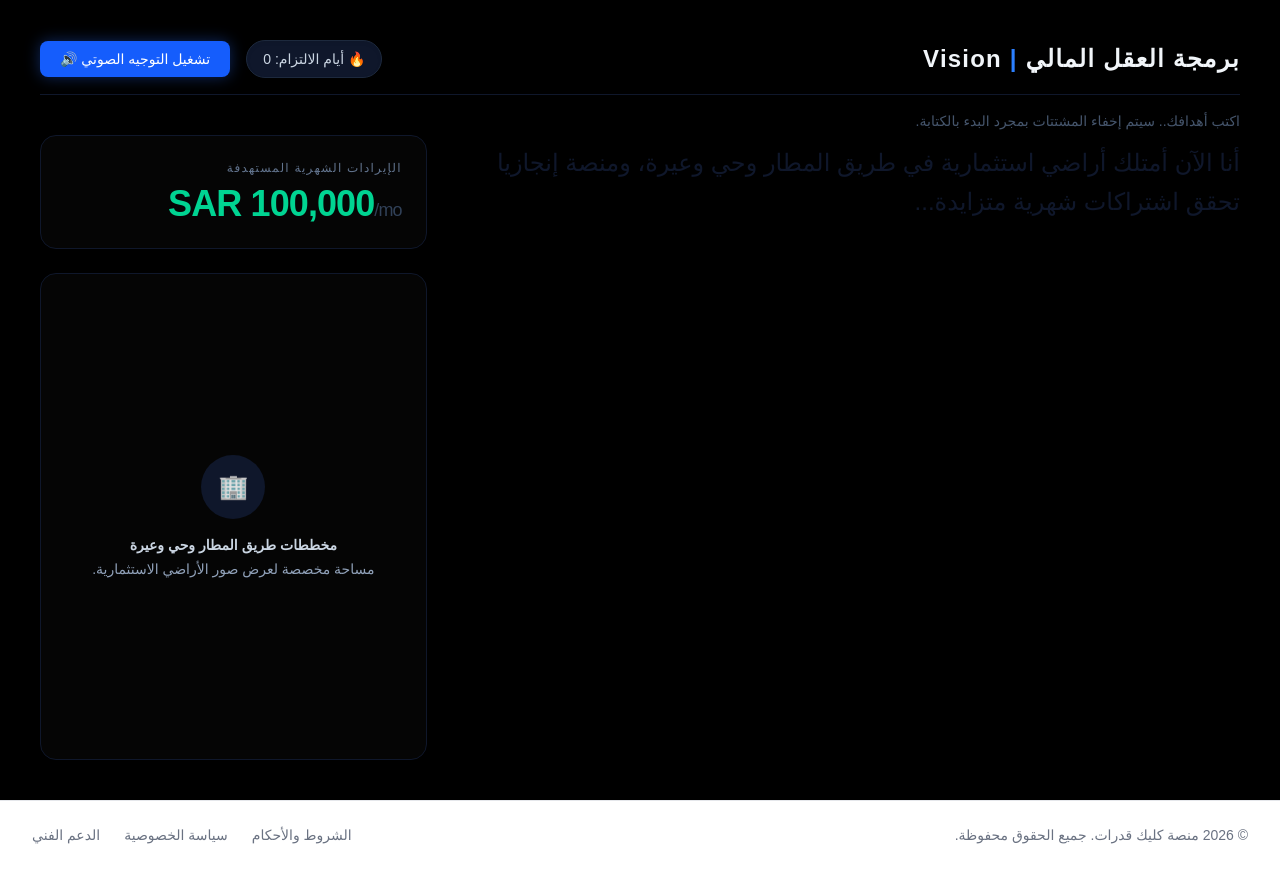
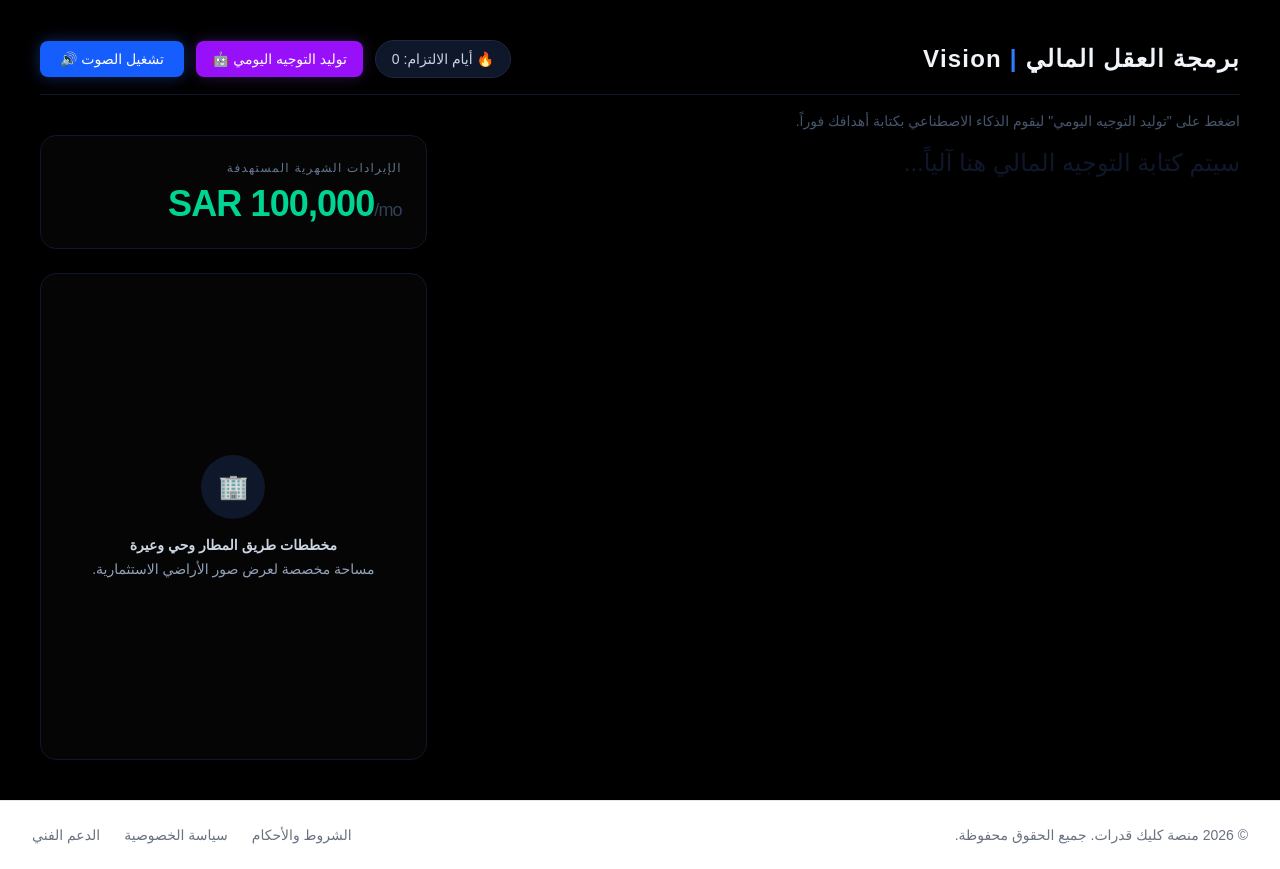
Before and after one commit to engaziasa-lang/engazia-app, a Next.js app: page /vision in a window 1280 px wide. Built offline with nearby package versions, Linux system fonts and the light colour scheme.

Commit message:
Update page.tsx

```diff
--- a/app/vision/page.tsx
+++ b/app/vision/page.tsx
@@ -5,8 +5,8 @@ export default function VisionBoard() {
   const [script, setScript] = useState("");
   const [streak, setStreak] = useState(0);
   const [isSpeaking, setIsSpeaking] = useState(false);
+  const [isGenerating, setIsGenerating] = useState(false);
 
-  // حالات وضع التركيز (Zen Mode)
   const [isTyping, setIsTyping] = useState(false);
   const typingTimeoutRef = useRef<NodeJS.Timeout | null>(null);
 
@@ -17,15 +17,11 @@ export default function VisionBoard() {
     setStreak(parseInt(savedStreak));
   }, []);
 
-  const handleScriptChange = (e: React.ChangeEvent<HTMLTextAreaElement>) => {
-    const text = e.target.value;
+  const handleScriptChange = (text: string) => {
     setScript(text);
     localStorage.setItem("dailyScript", text);
 
-    // تفعيل وضع التركيز (Zen Mode) وإخفاء العناصر الجانبية
     setIsTyping(true);
-
-    // إعادة إظهار العناصر بعد 3 ثوانٍ من التوقف عن الكتابة
     if (typingTimeoutRef.current) {
       clearTimeout(typingTimeoutRef.current);
     }
@@ -34,12 +30,44 @@ export default function VisionBoard() {
     }, 3000);
   };
 
-  // دالة تشغيل التوجيه الصوتي الآلي
+  // محرك التوليد الآلي عبر Gemini API (مجاني)
+  const generateAutoScript = async () => {
+    setIsGenerating(true);
+    try {
+      const apiKey = process.env.NEXT_PUBLIC_GEMINI_API_KEY;
+
+      if (!apiKey) {
+        alert("الرجاء إضافة مفتاح Gemini API في ملف .env.local");
+        setIsGenerating(false);
+        return;
+      }
+
+      // الأمر البرمجي المخصص لأهدافك (الـ Prompt)
+      const prompt = "اكتب لي توكيداً مالياً يومياً جديداً وقوياً يبرمج عقلي الباطن على الثراء والنمو. ركز على: مضاعفة الاشتراكات الشهرية في منصة إنجازيا للحلول المالية والرقمية، وامتلاك أراضي استثمارية في طريق المطار وحي وعيرة بالمدينة المنورة، وتحقيق إيرادات تتجاوز 100 ألف ريال. اجعله في فقرة واحدة قصيرة ومحفزة جداً بصيغة المتكلم (أنا الآن...). لا تستخدم مقدمات أو خاتمات.";
+
+      const response = await fetch(`https://generativelanguage.googleapis.com/v1beta/models/gemini-2.5-flash:generateContent?key=${apiKey}`, {
+        method: 'POST',
+        headers: { 'Content-Type': 'application/json' },
+        body: JSON.stringify({
+          contents: [{ parts: [{ text: prompt }] }]
+        })
+      });
+
+      const data = await response.json();
+      const generatedText = data.candidates[0].content.parts[0].text;
+
+      handleScriptChange(generatedText);
+    } catch (error) {
+      console.error("خطأ في توليد النص:", error);
+      alert("حدث خطأ أثناء التوليد، تأكد من اتصالك بالإنترنت وصلاحية المفتاح.");
+    }
+    setIsGenerating(false);
+  };
+
   const speakScript = () => {
     if (!script.trim()) return;
 
     window.speechSynthesis.cancel();
-
     const utterance = new SpeechSynthesisUtterance(script);
     utterance.lang = 'ar-SA';
     utterance.rate = 0.9;
@@ -52,46 +80,50 @@ export default function VisionBoard() {
   };
 
   return (
-    // استخدام True Black (#000000) للخلفية لراحة العين التامة
     <div className="min-h-screen bg-black text-slate-300 font-sans flex flex-col p-6 md:p-10 transition-colors duration-700">
 
-      {/* الشريط العلوي - يتلاشى ببطء أثناء الكتابة السريعة */}
       <div className={`flex justify-between items-center mb-10 border-b border-slate-900 pb-4 transition-opacity duration-1000 ${isTyping ? 'opacity-0' : 'opacity-100'}`}>
         <h1 className="text-2xl font-bold text-slate-100 tracking-wider">
           برمجة العقل المالي <span className="text-blue-500">|</span> Vision
         </h1>
-        <div className="flex items-center gap-4">
+        <div className="flex items-center gap-3">
           <span className="text-sm bg-slate-900 px-4 py-2 rounded-full border border-slate-800 shadow-inner">
             🔥 أيام الالتزام: {streak}
           </span>
+
+          {/* زر التوليد الآلي الجديد */}
+          <button
+            onClick={generateAutoScript}
+            disabled={isGenerating}
+            className="bg-purple-600 hover:bg-purple-500 disabled:bg-purple-900 text-white px-4 py-2 rounded-lg text-sm font-medium transition-all shadow-[0_0_15px_rgba(147,51,234,0.3)]"
+          >
+            {isGenerating ? '⏳ جاري التفكير...' : 'توليد التوجيه اليومي 🤖'}
+          </button>
+
           <button
             onClick={speakScript}
             className={`px-5 py-2 rounded-lg text-sm font-medium transition-all shadow-[0_0_15px_rgba(37,99,235,0.4)] ${
               isSpeaking ? 'bg-emerald-600 hover:bg-emerald-500 text-white' : 'bg-blue-600 hover:bg-blue-500 text-white'
             }`}
           >
-            {isSpeaking ? '🔊 جاري البرمجة الصوتية...' : 'تشغيل التوجيه الصوتي 🔊'}
+            {isSpeaking ? '🔊 جاري النطق...' : 'تشغيل الصوت 🔊'}
           </button>
         </div>
       </div>
 
       <div className="flex-grow flex flex-col md:flex-row gap-10">
-
-        {/* محرر الكتابة الحرة - يبقى ظاهراً دائماً */}
         <div className="w-full md:w-2/3 flex flex-col relative">
           <p className={`text-slate-600 mb-4 text-sm font-medium absolute -top-6 transition-opacity duration-1000 ${isTyping ? 'opacity-0' : 'opacity-100'}`}>
-            اكتب أهدافك.. سيتم إخفاء المشتتات بمجرد البدء بالكتابة.
+            اضغط على "توليد التوجيه اليومي" ليقوم الذكاء الاصطناعي بكتابة أهدافك فوراً.
           </p>
           <textarea
             className="w-full flex-grow bg-transparent border-none outline-none resize-none text-xl md:text-2xl leading-relaxed placeholder-slate-900 text-slate-300 mt-2"
-            placeholder="أنا الآن أمتلك أراضي استثمارية في طريق المطار وحي وعيرة، ومنصة إنجازيا تحقق اشتراكات شهرية متزايدة..."
+            placeholder="سيتم كتابة التوجيه المالي هنا آلياً..."
             value={script}
-            onChange={handleScriptChange}
-            autoFocus
+            onChange={(e) => handleScriptChange(e.target.value)}
           />
         </div>
 
-        {/* جدار الرؤية والمؤشرات - يتلاشى أثناء الكتابة ليمنحك العزلة الإيجابية */}
         <div className={`w-full md:w-1/3 flex flex-col gap-6 transition-opacity duration-1000 ${isTyping ? 'opacity-0 pointer-events-none' : 'opacity-100'}`}>
           <div className="bg-[#050505] rounded-2xl p-6 shadow-2xl border border-slate-900">
             <h3 className="text-slate-500 text-xs uppercase tracking-widest mb-2">الإيرادات الشهرية المستهدفة</h3>
```
